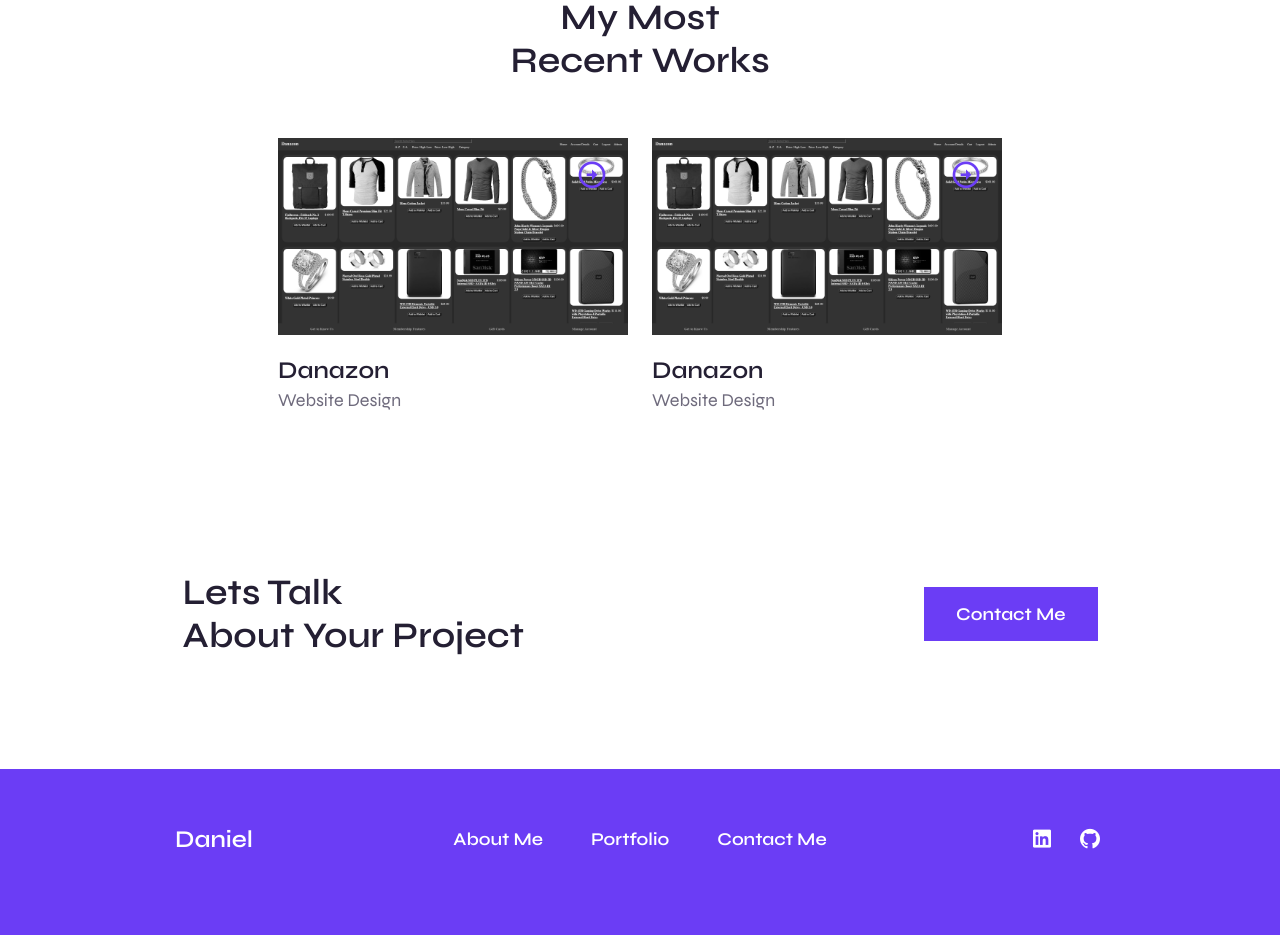
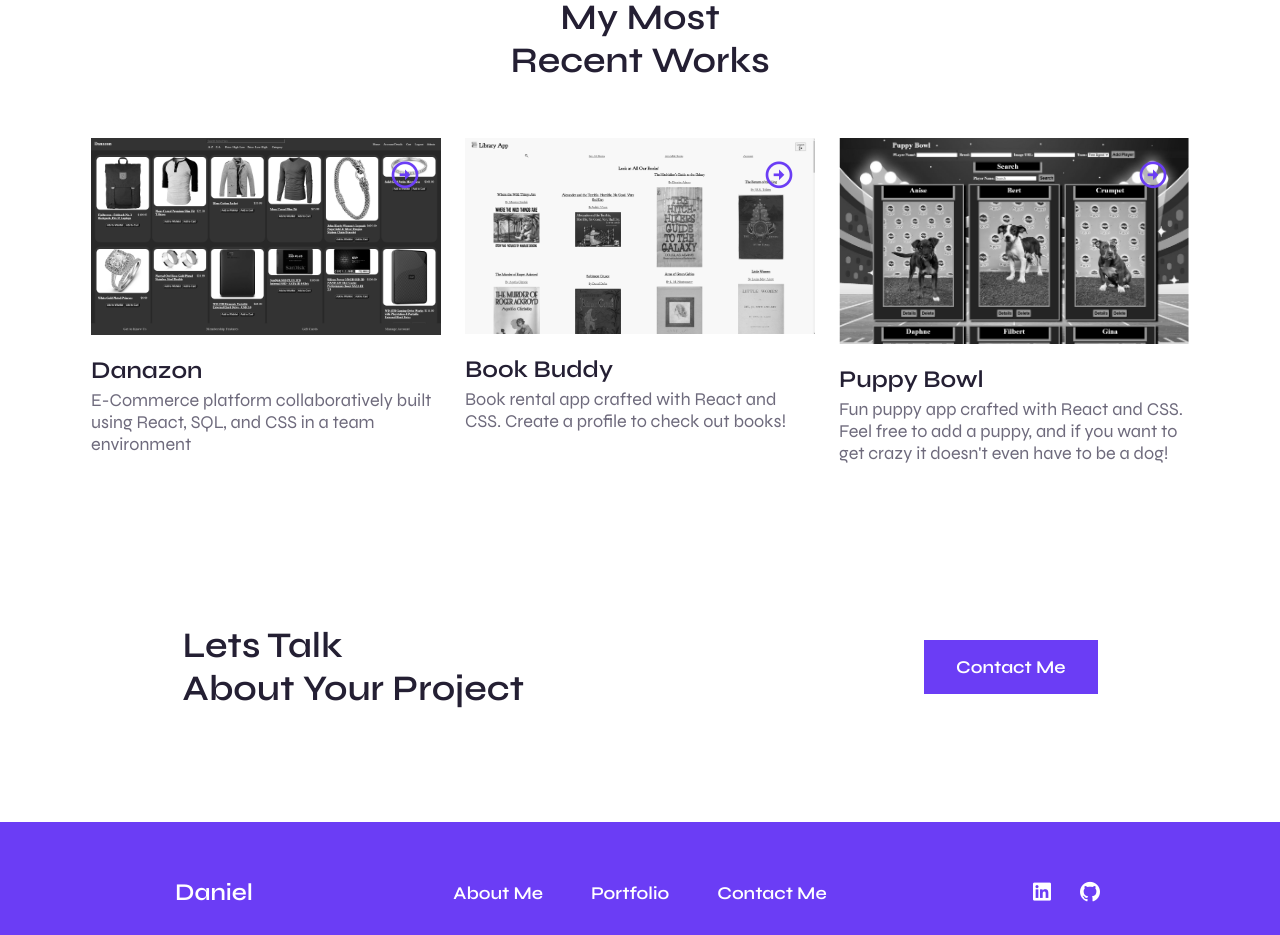
Before and after one commit to dvirak/Personal-Website, a React (Vite) app: page / in a window 1280 px wide. Shown: the part 2200-3135 px from the top of the page. Built offline with nearby package versions, Linux system fonts and the light colour scheme.

Commit message:
Inital Portfolio Items Added

```diff
--- a/src/App.css
+++ b/src/App.css
@@ -1029,7 +1029,7 @@
 
   .work__container {
     /* May need to change from auto to 3 upon adding more */
-    grid-template-columns: repeat(auto, 350px);
+    grid-template-columns: repeat(3, 350px);
     row-gap: 4rem;
   }
 
--- a/src/Components/Work/Work.jsx
+++ b/src/Components/Work/Work.jsx
@@ -3,6 +3,8 @@
 
 //! Imported Components/Variables----------------
 import danazonScreenShot from "../../assets/pictures/DanazonScreenShot.png";
+import bookBuddyScreenShot from "../../assets/pictures/BookBuddyScreenShot.png";
+import puppyBowlScreenShot from "../../assets/pictures/PuppyBowlScreenShot.png";
 import WorkCard from "./WorkCard";
 
 export default function Work({ workPage }) {
@@ -21,13 +23,21 @@
           link="https://danazon.netlify.app/"
           image={danazonScreenShot}
           title="Danazon"
-          description="Website Design"
+          description="E-Commerce platform collaboratively built using React, SQL, and CSS in a team environment"
         />
+
         <WorkCard
-          link="https://danazon.netlify.app/"
-          image={danazonScreenShot}
-          title="Danazon"
-          description="Website Design"
+          link="https://willowy-cupcake-3e652e.netlify.app/"
+          image={bookBuddyScreenShot}
+          title="Book Buddy"
+          description="Book rental app crafted with React and CSS. Create a profile to check out books!"
+        />
+
+        <WorkCard
+          link="https://velvety-cucurucho-fd3276.netlify.app/"
+          image={puppyBowlScreenShot}
+          title="Puppy Bowl"
+          description="Fun puppy app crafted with React and CSS. Feel free to add a puppy, and if you want to get crazy it doesn't even have to be a dog!"
         />
       </div>
     </section>
```
Also changed, not shown: src/assets/pictures/BookBuddyScreenShot.png (added), src/assets/pictures/PuppyBowlScreenShot.png (added).
